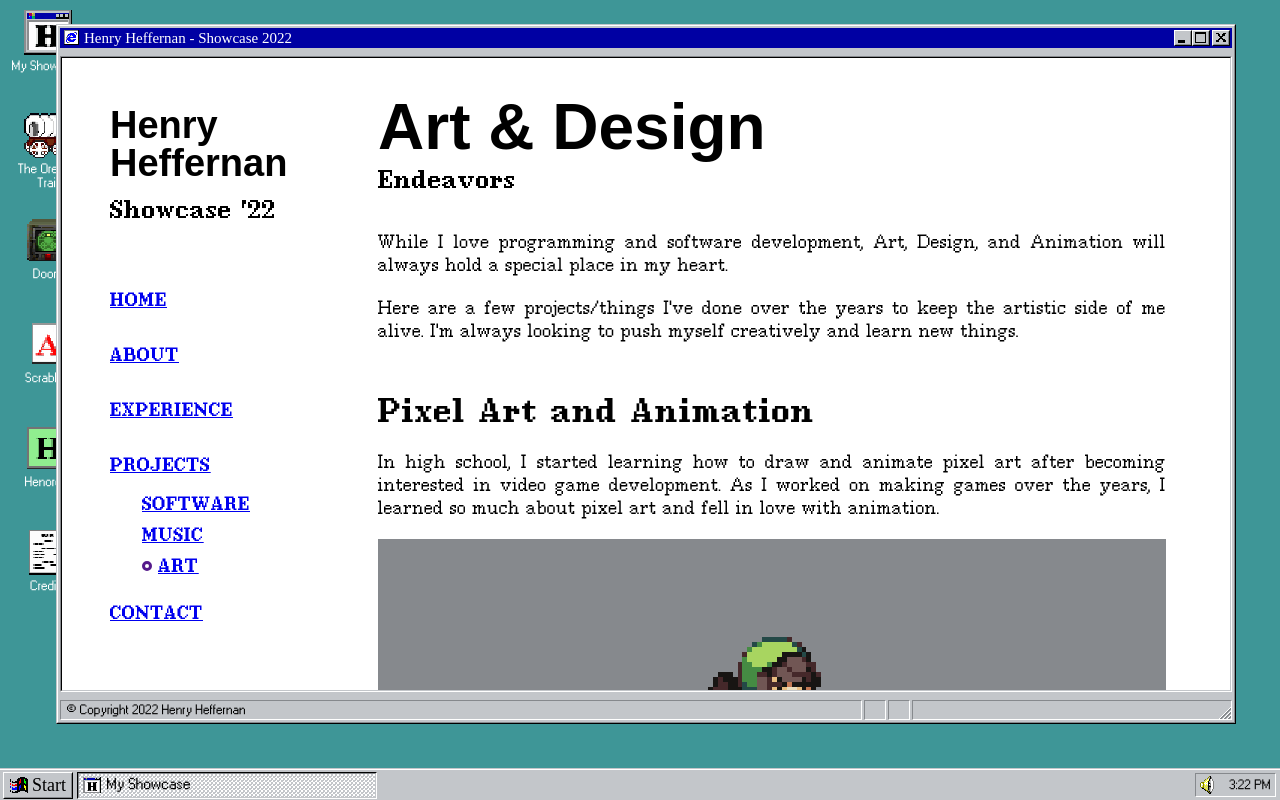
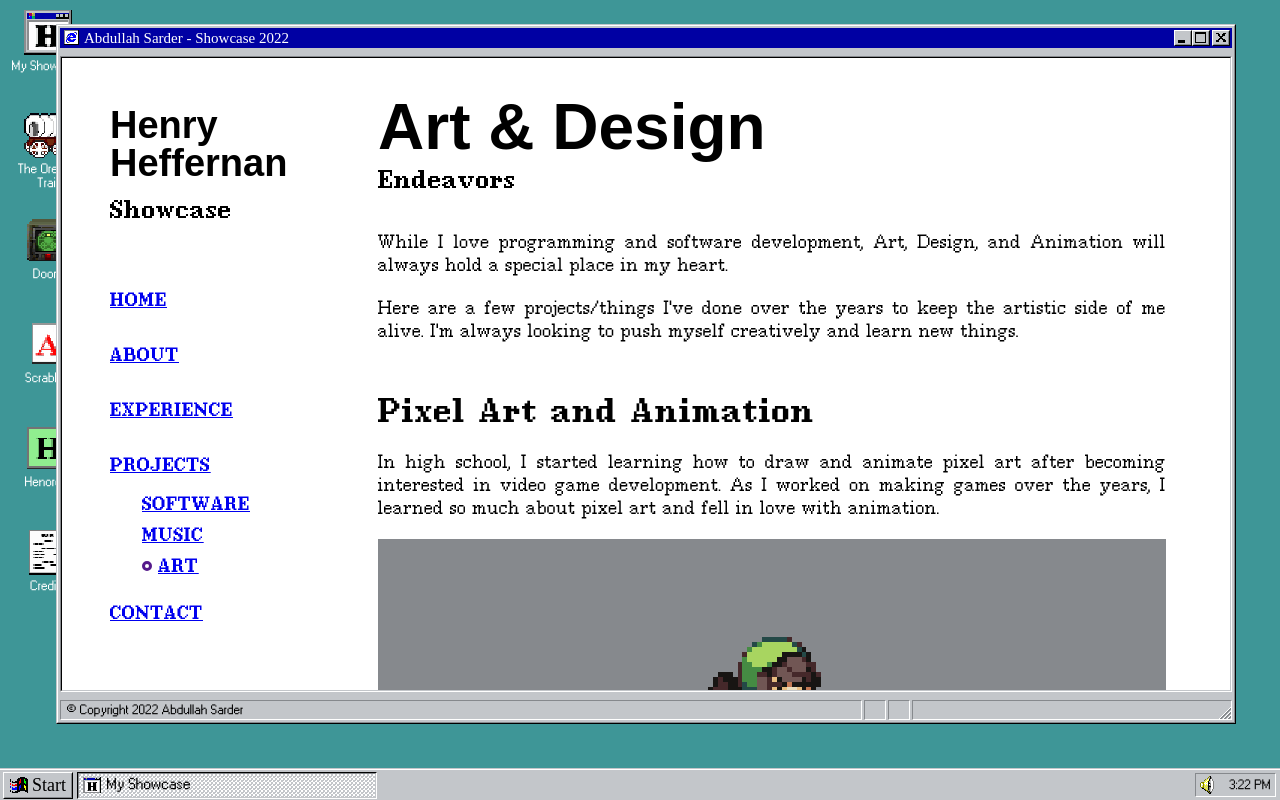
Before and after one commit to AbdullahSarder/abdullah_portfolio_inner, a React (Create React App) app: page /projects/art in a window 1280 px wide. Built offline with nearby package versions, Linux system fonts and the light colour scheme; the HTML template or start-up script is replaced by a standard one.

Commit message:
update exprience

```diff
--- a/src/components/applications/ShowcaseExplorer.tsx
+++ b/src/components/applications/ShowcaseExplorer.tsx
@@ -23,12 +23,12 @@ const ShowcaseExplorer: React.FC<ShowcaseExplorerProps> = (props) => {
             left={56}
             width={initWidth}
             height={initHeight}
-            windowTitle="Henry Heffernan - Showcase 2022"
+            windowTitle="Abdullah Sarder - Showcase 2022"
             windowBarIcon="windowExplorerIcon"
             closeWindow={props.onClose}
             onInteract={props.onInteract}
             minimizeWindow={props.onMinimize}
-            bottomLeftText={'© Copyright 2022 Henry Heffernan'}
+            bottomLeftText={'© Copyright 2022 Abdullah Sarder'}
         >
             <Router>
                 <div className="site-page">
--- a/src/components/showcase/VerticalNavbar.tsx
+++ b/src/components/showcase/VerticalNavbar.tsx
@@ -34,7 +34,7 @@ const VerticalNavbar: React.FC<VerticalNavbarProps> = (props) => {
             <div style={styles.header}>
                 <h1 style={styles.headerText}>Henry</h1>
                 <h1 style={styles.headerText}>Heffernan</h1>
-                <h3 style={styles.headerShowcase}>Showcase '22</h3>
+                <h3 style={styles.headerShowcase}>Showcase </h3>
             </div>
             <div style={styles.links}>
                 <Link containerStyle={styles.link} to="" text="HOME" />
```
Also changed, not shown: public/manifest.json.
